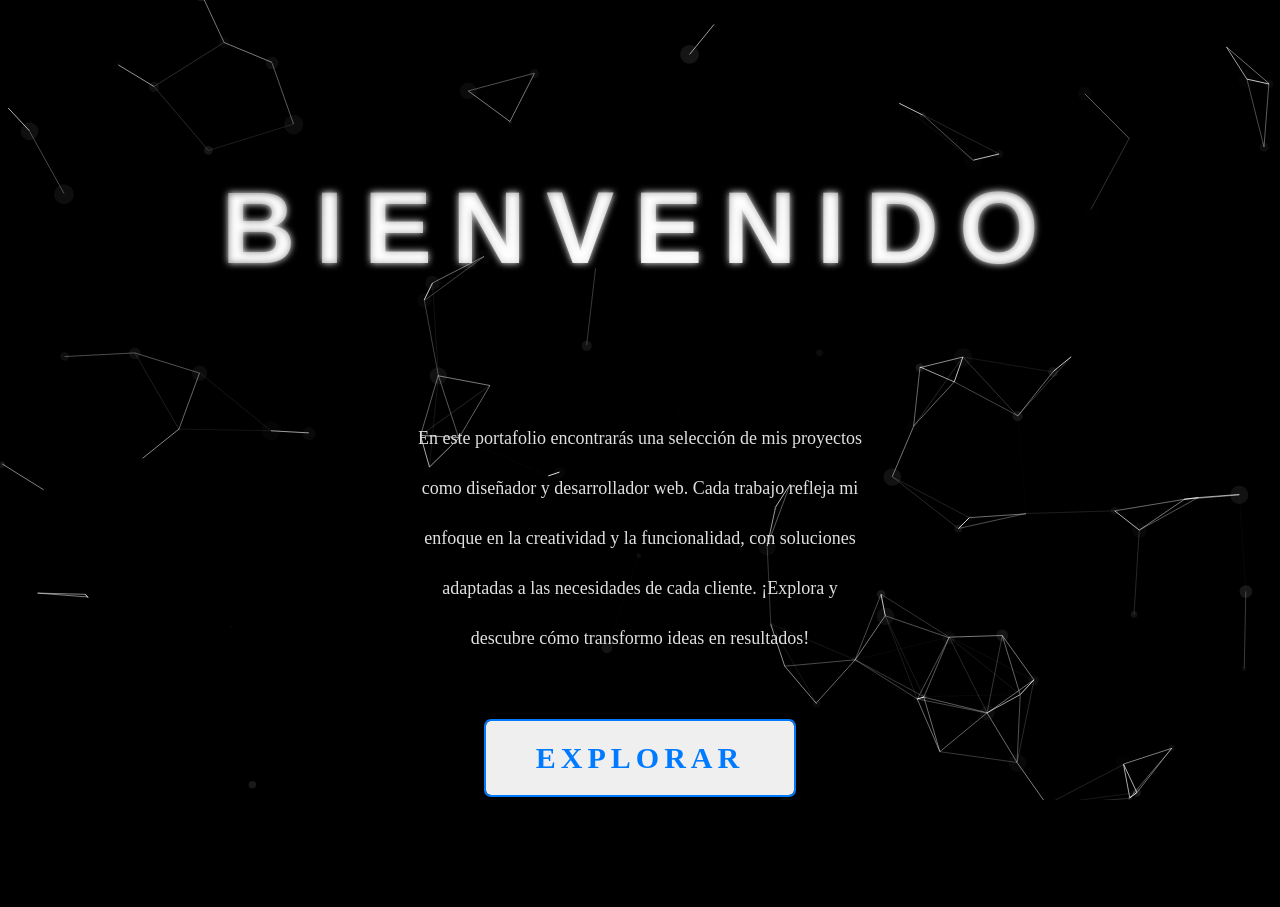
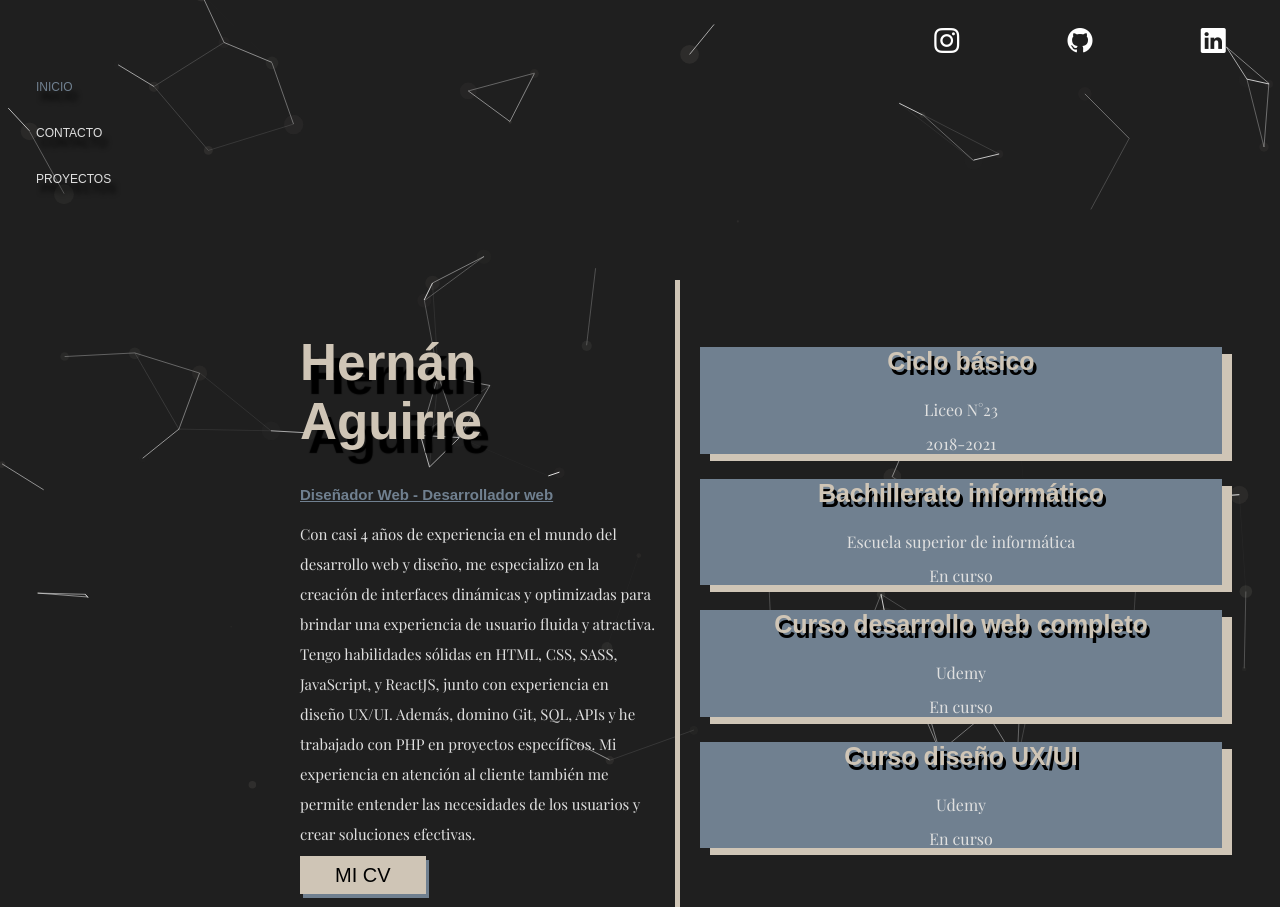
Before and after one commit to hernanaguirre1/myportafolio, a website: page index.html in a window 1280 px wide. Before the commit the page ends 800 px from the top, so only its background shows below. Drawn offline with nearby package versions, Linux system fonts and the light colour scheme; files that its build step writes are made by us from their sources; animation ran at ten frames a second; a web font is replaced by a local one.

Commit message:
cambio diseño y gran parte de la pagina

```diff
--- a/index.html
+++ b/index.html
@@ -3,6 +3,8 @@
 <head>
     <meta charset="UTF-8">
     <meta name="viewport" content="width=device-width, initial-scale=1.0">
+    <meta name=" description" content= "Mi portafolio como desarrollador y diseñador frontend hecho con SASS" >
+    <meta name+" keywords" content="portafolio"/>
     <title>Hernán Aguirre</title>
     <!-- -----------------------------------------Fonts--------------------------------------------------------------------------- -->
     <link rel="preconnect" href="https://fonts.googleapis.com">
@@ -17,27 +19,68 @@
 </head>
 <body>
     <div id="particles-js"></div>
+
     <header class="header">
-        <nav class="nav">
-            <button data-aos="fade-down" class="boton inicio ">Inicio</button>
-            <button data-aos="fade-down" class="boton proyectos ">Proyectos</button>
-            <button data-aos="fade-down" class="boton contacto">Contacto</button>
+        <nav class="navegacion">
+        <a href="https://www.instagram.com/elhernanok_/" target="_blank"><i class="bi bi-instagram"></i></a>
+        <a href="https://github.com/hernanaguirre1" target="_blank"><i class="bi bi-github"></i></a>
+        <a href="https://www.linkedin.com/in/hern%C3%A1n/" target="_blank"><i class="bi bi-linkedin"></i></a>
         </nav>
     </header>
-    <main class="main">
-        <section class="contenedor principal">
-           <h1 data-aos="fade-down"> Bienvenido</h1>
-           <p data-aos="fade-up">En este portafolio encontrarás una selección de mis proyectos como diseñador y desarrollador web. Cada trabajo refleja mi enfoque en la creatividad y la funcionalidad, con soluciones adaptadas a las necesidades de cada cliente.
 
-            ¡Explora y descubre cómo transformo ideas en resultados! </p>
-           <button type="button" data-aos="fade-down" class="explorar">Explorar</button>
-        </section>
-        <section class="contenedor inicio">
+    <div class="contenedor">
+        <nav class="botones">
+            <button class="boton inicio">Inicio</button>
+            <button class="boton contacto">Contacto</button>
+            <button class="boton proyectos">Proyectos</button>
+        </nav>
 
-        </section>
-    </main>
+        <main class="main">
+            <section class="principal" id="principal">
+                <div class="informacion" data-aos="fade-up">
+                    <h1>Hernán Aguirre</h1>
+                    <h2>Diseñador Web - Desarrollador web</h2>
+                    <p> Con casi 4 años de experiencia en el mundo del desarrollo web y diseño, me especializo en la creación de interfaces dinámicas y optimizadas para brindar una experiencia de usuario fluida y atractiva. Tengo habilidades sólidas en HTML, CSS, SASS, JavaScript, y ReactJS, junto con experiencia en diseño UX/UI. Además, domino Git, SQL, APIs y he trabajado con PHP en proyectos específicos. Mi experiencia en atención al cliente también me permite entender las necesidades de los usuarios y crear soluciones efectivas.</p>
+                    <a href="curriculum.pdf" target="_blank">Mi cv</a>
+                </div>
+                <div class="estudios" data-aos="fade-down">
+                    <div class="educacion">
+                        <h3>Ciclo básico</h3>
+                        <aside>
+                            <p>Liceo N°23</p>
+                            <p>2018-2021</p>
+                        </aside>
 
+                   </div>
+                   <div class="educacion">
+                    <h3>Bachillerato informático</h3>
+                    <aside>
+                        <p>Escuela superior de informática</p>
+                        <p>En curso</p>
+                    </aside>
+                   </div>
+                   <div class="educacion">
+                    <h3>Curso desarrollo web completo </h3>
+                    <aside>
+                        <p>Udemy</p>
+                        <p>En curso</p>
+                    </aside>
+                   </div>
+                   <div class="educacion">
+                    <h3>Curso diseño UX/UI</h3>
+                    <aside>
+                        <p>Udemy</p>
+                        <p>En curso</p>
+                    </aside>
+                   </div>
+                </div>
+            </section>
 
+            <section class="contacto-section" id="contacto">
+                <h2 style="font-size: 5rem;">holaaaa</h2>
+            </section>
+        </main>
+    </div>
       <script src="https://cdn.jsdelivr.net/npm/bootstrap@5.3.3/dist/js/bootstrap.bundle.min.js" integrity="sha384-YvpcrYf0tY3lHB60NNkmXc5s9fDVZLESaAA55NDzOxhy9GkcIdslK1eN7N6jIeHz" crossorigin="anonymous"></script>
       <script src="https://cdn.jsdelivr.net/particles.js/2.0.0/particles.min.js"></script>
     <script src="build/js/app.js"></script>
--- a/src/js/app.js
+++ b/src/js/app.js
@@ -1,31 +1,4 @@
-const header = document.querySelector('header')
-const explorar = document.querySelector('.explorar')
-const principal= document.querySelector('.principal')
-const inicio = document.querySelector('.inicio')
-const botones = document.querySelectorAll('.boton')
-
-botones[0].classList.add('select')
-
-  explorar.addEventListener('click' , ()=> {
-    header.classList.add('active')
-    principal.style.animation = 'salida .3s ease-in'
-    setTimeout ( ()=> {
-        principal.style.display = 'none'
-    }, 300)
-  })
-
-  botones.forEach( boton => {
-        boton.addEventListener('click' , ()=> {
-            if (boton.classList.contains('inicio')) {
-
-            }
-        })
-  })
-
-
-
-
-  particlesJS("particles-js", {
+particlesJS("particles-js", {
     "particles": {
       "number": {
         "value": 80,
@@ -35,13 +8,13 @@ botones[0].classList.add('select')
         }
       },
       "color": {
-        "value": "#ffffff"
+        "value": "#cfc5b6"
       },
       "shape": {
         "type": "circle"
       },
       "opacity": {
-        "value": 0.1,
+        "value": .1,
         "random": true
       },
       "size": {
@@ -65,3 +38,24 @@ botones[0].classList.add('select')
       }
     }
   });
+
+  // main
+
+  const botones = document.querySelectorAll('.boton')
+  const principal = document.querySelector('#principal')
+  const contacto = document.querySelector('#contacto')
+
+  botones[0].classList.add('active')
+
+  botones.forEach(boton => {
+    boton.addEventListener('click', ()=> {
+      botones.forEach(btn => btn.classList.remove('active'));
+      boton.classList.add('active')
+
+      if(boton.classList.contains('contacto')) {
+          principal.style.display = 'none'
+          contacto.style.animation = 'entrada .2s ease-in'
+        contacto.style.display = 'flex'
+      }
+    })
+  })
--- a/src/scss/base/_globales.scss
+++ b/src/scss/base/_globales.scss
@@ -21,8 +21,12 @@ body , html {
     padding: 0;
     width: 100%;
     height: 100%;
-    overflow: hidden;
-    background-color: black;
+}
+body {
+    background-color: #0e0d0d;
+    background-image: radial-gradient(circle, rgba(173, 173, 173, 0.11) 2px, transparent 1px);
+    background-size: 4px 2px;
+    animation: moveBackground 10s linear infinite;
     overflow: hidden;
     overflow-y: scroll;
 }
--- a/src/scss/base/_variables.scss
+++ b/src/scss/base/_variables.scss
@@ -2,10 +2,9 @@
 
 $blanco:#fff;
 $negro:#000;
-$rosado : #FF1493;
-$azul : #007BFF;
-$verde : #32CD32;
 $gris : #E0E0E0;
+$beige : #cfc5b6;
+$azul :#708090;
 
 /* LETRAS */
 
--- a/src/scss/layout/_animaciones.scss
+++ b/src/scss/layout/_animaciones.scss
@@ -1,35 +1,28 @@
-@keyframes reveal {
-    80%{
-      letter-spacing: 8px;
-    }
-    100% {
-      background-size: 300% 300%;
-    }
-  }
-  @keyframes glow {
-    40% {
-      text-shadow: 0 0 8px #fff;
-    }
-  }
 
-  @keyframes salida {
-    100% {
-        transform: translateX(-100%);
-    }
-  }
-  @keyframes header {
+@keyframes redes {
     0% {
-        transform: translateY(-100%);
+        transform: translateY(-12px);
     }
     100% {
         transform: translateY(0);
+
+    }
+}
+@keyframes moveBackground {
+    0% {
+      background-position: 0 0;
+    }
+    100% {
+      background-position: 100% 100%;
     }
   }
-  @keyframes entrada {
-    0% {
-        transform: translateX(-100%);
-    }
-    100% {
-        transform: translateX(0);
-    }
+@keyframes entrada {
+  0% {
+    opacity: 0;
+    transform: translateY(50px);
   }
+  100% {
+    opacity: 1;
+    transform: translateY(0);
+  }
+}
--- /dev/null
+++ b/src/scss/layout/_contacto.scss
@@ -0,0 +1,11 @@
+@use 'base/variables' as v;
+@use 'base/mixins' as m;
+
+.contacto-section {
+    width: 100%;
+    margin: 0;
+    display: none;
+    @include m.desktop {
+        margin-top: 200px;
+    }
+}
--- /dev/null
+++ b/src/scss/layout/_contenedor.scss
@@ -0,0 +1,14 @@
+@use 'base/mixins' as m;
+.contenedor {
+    width: 100%;
+    height: 90%;
+    display: flex;
+    flex-direction: column;
+    justify-content: space-around;
+    align-items: center;
+
+    @include m.desktop {
+        flex-direction: row;
+        align-items: flex-start;
+    }
+}
--- a/src/scss/layout/_header.scss
+++ b/src/scss/layout/_header.scss
@@ -1,41 +1,83 @@
 @use 'base/variables' as v;
 @use 'base/mixins' as m;
 
-
 .header {
-    width: 100%;
-    display: none;
+    display: flex;
     justify-content: flex-end;
-    animation: header .3s ease-in-out;
-    .nav {
+    align-items: center;
+    height: 80px;
+    .navegacion {
+        width: 100%;
         display: flex;
         justify-content: space-around;
-        width: 100%;
+        align-items: center;
         @include m.tablet {
-            width: 25%;
-            margin-right: 80px;
+            width: 400px;
         }
-        .boton{
-            color: v.$gris;
-            font-size: 1.5rem;
-            background: transparent;
-            border: none;
-            margin-top: 20px;
-            padding: .5rem 2.5rem;
-            border-radius: 10px;
-            transition: all .3s ease-in-out;
-            text-transform: uppercase;
+
+        i {
+            position: relative;
+            font-size: 2.5rem;
+            font-family: v.$texto;
+            color: v.$blanco;
+            border-radius: 50%;
+            padding: 1rem 1.1rem;
+            transition: all .2s ease-in-out;
             &:hover {
-                background-color: v.$rosado;
-                transform: scale(1.04);
+                color: black;
             }
-        }
-        .select {
-            background-color: v.$rosado;
-            transform: scale(1.04);
         }
     }
 }
-.active {
-    display: flex;
+.bi-instagram {
+
+    &::after {
+        content: 'Instagram';
+        position: absolute;
+        bottom: -12px;
+        left: -12px;
+        font-size: 1.8rem;
+        overflow: hidden;
+        display: none;
+    }
+
+    &:hover::after {
+        animation: redes .3s ease-in-out;
+        display: block;
+        overflow: visible;
+    }
 }
+.bi-github {
+    &::after {
+        content: 'Github';
+        position: absolute;
+        bottom: -12px;
+        left: -3px;
+        font-size: 1.8rem;
+        overflow: hidden;
+        display: none;
+    }
+
+    &:hover::after {
+        animation: redes .3s ease-in-out;
+        display: block;
+        overflow: visible;
+    }
+}
+.bi-linkedin {
+    &::after {
+        content: 'Linkedin';
+        position: absolute;
+        bottom: -12px;
+        left: -8px;
+        font-size: 1.8rem;
+        overflow: hidden;
+        display: none;
+    }
+
+    &:hover::after {
+        animation: redes .3s ease-in-out;
+        display: block;
+        overflow: visible;
+    }
+}
--- a/src/scss/layout/_index.scss
+++ b/src/scss/layout/_index.scss
@@ -1,4 +1,7 @@
 @forward 'header';
+@forward 'animaciones';
+@forward 'contenedor';
 @forward 'main';
+@forward 'navegacion' ;
 @forward 'principal';
-@forward 'animaciones';
+@forward 'contacto';
--- a/src/scss/layout/_main.scss
+++ b/src/scss/layout/_main.scss
@@ -1,12 +1,8 @@
 @use 'base/mixins' as m;
+
 .main {
     width: 100%;
-    .contenedor {
-        width: 100%;
-        margin-top: 130px;
-        @include m.tablet {
-            width: 70%;
-            margin: 100px auto;
-        }
+    @include m.desktop {
+        width: 80%;
     }
 }
--- /dev/null
+++ b/src/scss/layout/_navegacion.scss
@@ -0,0 +1,41 @@
+@use 'base/variables' as v;
+@use 'base/mixins' as m;
+
+
+.botones {
+        width: 100%;
+        display: flex;
+        flex-direction: column;
+        gap: 3rem;
+        z-index: 5;
+        @include m.desktop {
+            align-items: flex-start;
+            width: 20%;
+            margin-left: 30px;
+        }
+
+        .boton {
+            background: transparent;
+            border: none;
+            font-size: 6vw;
+            @include m.tablet {
+                font-size: 4.5vw;
+            }
+            color: v.$gris;
+            font-family: v.$titulo;
+            text-transform: uppercase;
+            text-shadow: 5px 10px 5px  rgba(0, 0, 0, 0.938);
+            cursor: pointer;
+            transition: all .2s ease-in-out;
+            @include m.desktop {
+                font-size: 1.2rem;
+            }
+
+            &:hover {
+                transform: translateY(-2px);
+            }
+        }
+        .active {
+            color: v.$azul;
+        }
+}
--- a/src/scss/layout/_principal.scss
+++ b/src/scss/layout/_principal.scss
@@ -1,77 +1,106 @@
 @use 'base/variables' as v;
 @use 'base/mixins' as m;
 
+.principal {
+    width: 100%;
+    margin: 0;
+    z-index: 5;
+    @include m.desktop {
+        margin-top: 200px;
+    }
+    display: flex;
+    justify-content: space-between;
+    align-items: center;
+    flex-direction: column;
+    @include m.desktop {
+        flex-direction: row;
+    }
+    .informacion {
+        padding: 2rem;
+        width: 100%;
+        text-align: center;
+        border-bottom: 5px solid v.$beige;
+        @include m.desktop {
+            width: 40%;
+            border-bottom: none;
+            text-align: left;
+            border-right: 5px solid v.$beige;
+        }
+    }
+}
 
-.principal {
-    display: flex;
-    flex-direction: column;
-    justify-content: center;
-    align-items: center;
-    gap: 4rem;
+.informacion {
     h1 {
-        background: 50% 100% / 50% 50% no-repeat
-        radial-gradient(ellipse at bottom, #fff, transparent, transparent);
-        -webkit-background-clip: text;
-        background-clip: text;
-        color: transparent;
-        font-size: 18vw;
+        font-size: 12vw;
+        color: v.$beige;
+        text-shadow: 8px 14px 1px v.$negro;
         @include m.tablet {
-            font-size: 8vw;
-            letter-spacing: 20px;
+            font-size: 6vw;
         }
-        text-transform: uppercase;
-        animation: reveal 3000ms ease-in-out forwards 200ms,
-        glow 2500ms linear infinite 2000ms;
-
+        @include m.desktop {
+            font-size: 4vw;
+        }
+    }
+    h2 {
+        color: v.$azul;
+        text-decoration-line: underline;
     }
     p {
         color: v.$gris;
-        text-align: center;
-        font-size: 1.2rem;
-        @include m.tablet {
-            font-size: 1.8rem;
-            width: 50%;
-            line-height: 50px
-        }
+        font-family: v.$texto;
+        font-size: 1.5rem;
+        line-height: 30px;
     }
-    button {
-        border: none;
-        border-radius: 5px;
-        font-weight: bold;
-        letter-spacing: 5px;
+    a {
+        width: 200px;
+        height: 60px;
+        font-size: 2rem;
+        font-family: v.$titulo;
+        color: v.$negro;
+        padding: .8rem 3.5rem;
         text-transform: uppercase;
-        cursor: pointer;
-        color: v.$azul;
-        padding: 1rem 3rem;
-        transition: all 1000ms;
-        @include m.tablet {
-            font-size: 3rem;
-            padding: 2rem 5rem;
-        }
-        position: relative;
-        overflow: hidden;
-        outline: 2px solid v.$azul;
-
+        background-color: v.$beige;
+        transition: .2s ease-in-out;
+        box-shadow: 3px 4px 0 v.$azul;
+        z-index: 10;
         &:hover {
-            color: v.$blanco;
-            transform: scale(1.1);
-            outline: 2px solid #70bdca;
-            box-shadow: 4px 5px 17px -4px #268391;
-        }
-        &::before {
-            content: "";
-            position: absolute;
-            left: -50px;
-            top: 0;
-            width: 0;
-            height: 100%;
-            background-color: v.$azul;
-            transform: skewX(45deg);
-            z-index: -1;
-            transition: width 1000ms;
-        }
-        &:hover::before {
-            width: 250%;
+            background-color: lighten(v.$beige, 10%);
+            font-size: 2.04rem;
+            box-shadow: 5px 8px 0 v.$azul;
         }
     }
 }
+
+.estudios {
+    width: 100%;
+    @include m.desktop {
+        width: 58%;
+    }
+
+    .educacion {
+        width: 100%;
+        z-index: 999;
+        background-color: v.$azul;
+        text-align: center;
+        box-shadow: 10px 7px v.$beige;
+        transition: all .2s ease-in-out;
+        @include m.desktop {
+            width: 90%;
+        }
+    }
+}
+
+.educacion {
+    h3 {
+        font-size: 2.5rem;
+        color: v.$beige;
+        font-family: v.$titulo;
+        text-shadow: 3px 5px black;
+    }
+
+    aside {
+        font-family: v.$texto;
+        font-size: 1.6rem;
+        color: v.$gris;
+    }
+}
```
Also changed, not shown: build/css/app.css, build/js/app.js, 1 other file.
